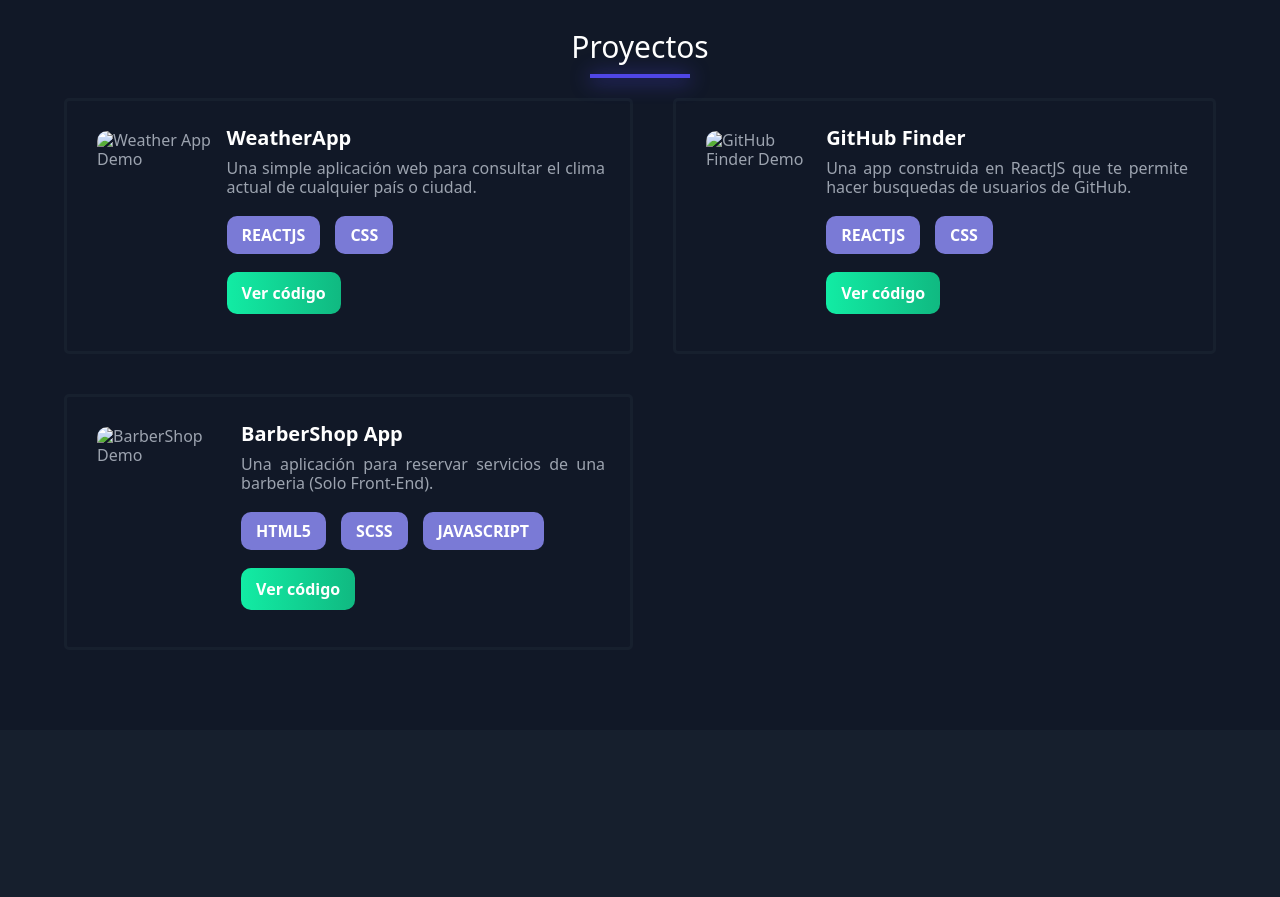
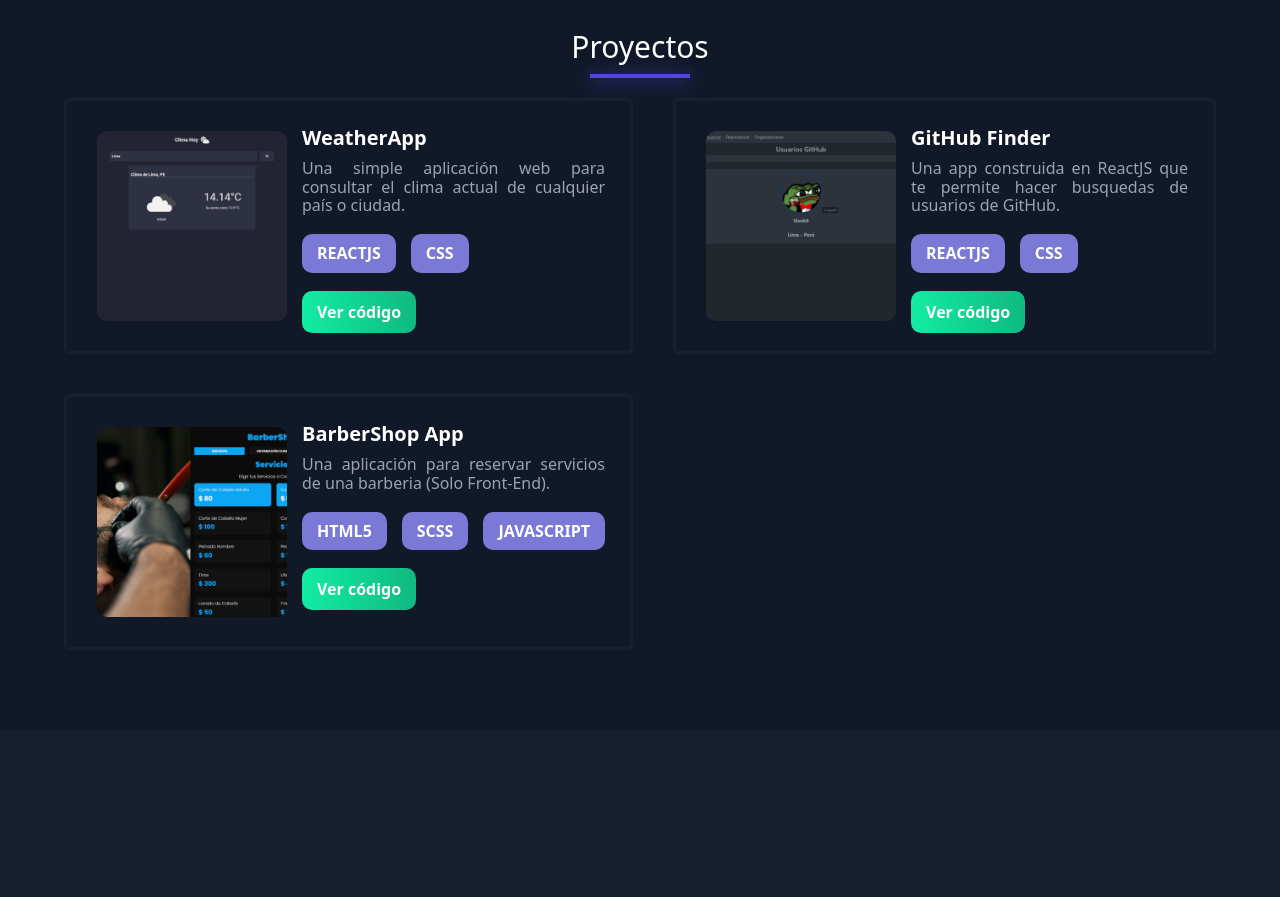
Before and after one commit to Sleek9/Portfolio, a website: page build/index.html in a window 1280 px wide. Shown: the part 2480-3377 px from the top of the page. Drawn offline with Linux system fonts and the light colour scheme; the site is published under a folder, as on GitHub Pages, so addresses that start at the root find nothing.

Commit message:
arreglo de imagenes

```diff
--- a/build/index.html
+++ b/build/index.html
@@ -351,7 +351,7 @@
           <h2 class="textAnimatedCenter">Proyectos</h2>
           <div class="proyects">
             <div class="proyects__items" id="weatherApp">
-              <img src="/build/img/wapp.png" alt="Weather App Demo" />
+              <img src="./img/wapp.png" alt="Weather App Demo" />
               <div class="item">
                 <h3 class="item__title">WeatherApp</h3>
                 <p class="item__description">
@@ -373,7 +373,7 @@
               </div>
             </div>
             <div class="proyects__items" id="githubFinder">
-              <img src="/build/img/githubFinder.png" alt="GitHub Finder Demo" />
+              <img src="./img/githubFinder.png" alt="GitHub Finder Demo" />
               <div class="item">
                 <h3 class="item__title">GitHub Finder</h3>
                 <p class="item__description">
@@ -395,7 +395,7 @@
               </div>
             </div>
             <div class="proyects__items" id="barberShop">
-              <img src="/build/img/barberShop.png" alt="BarberShop Demo" />
+              <img src="./img/barberShop.png" alt="BarberShop Demo" />
               <div class="item">
                 <h3 class="item__title">BarberShop App</h3>
                 <p class="item__description">
```
